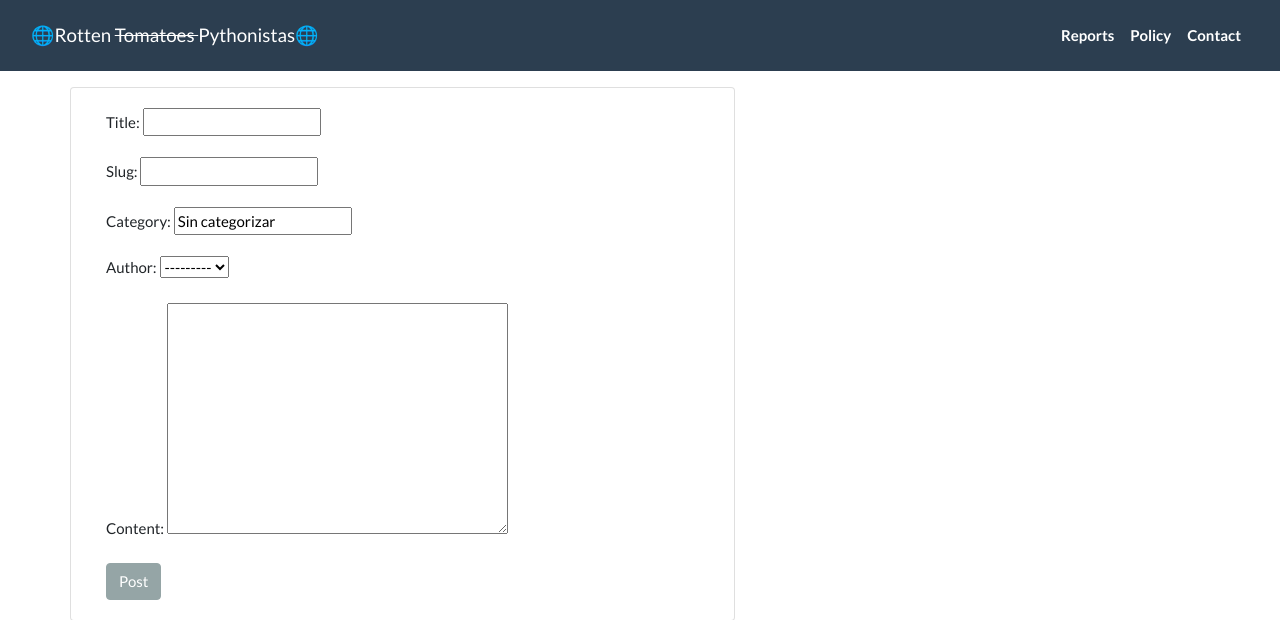
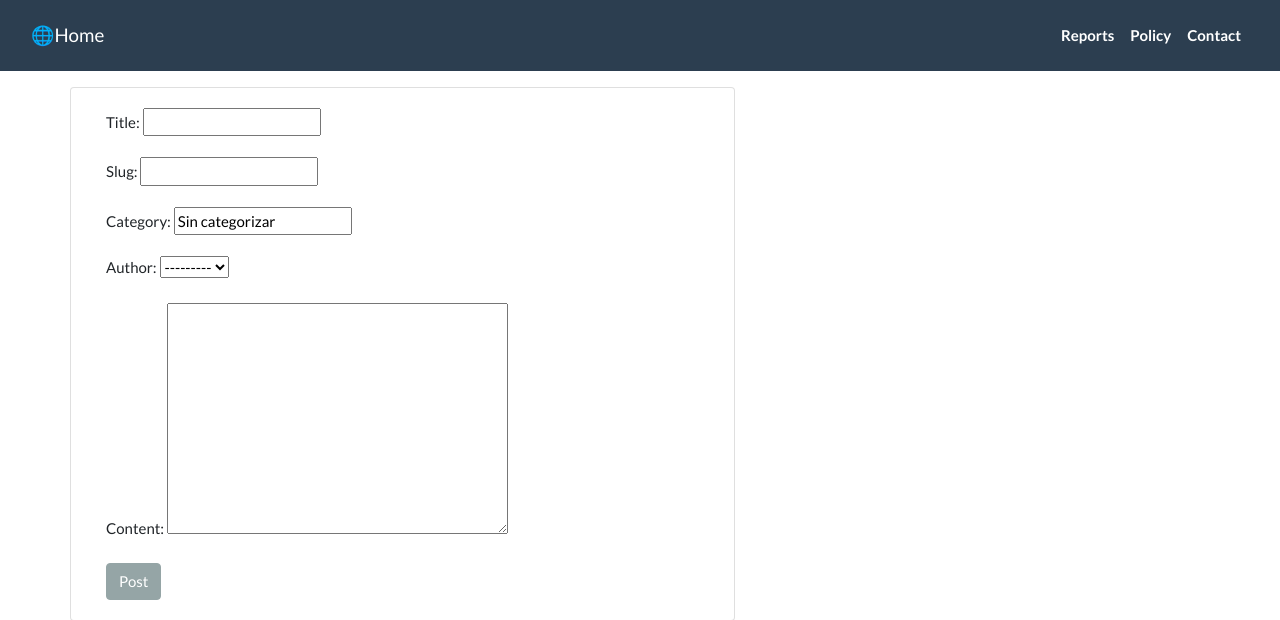
Before and after one commit to ailindgn/project-coder, a Django app: page /add_post/ in a window 1280 px wide. Shown: the top 620 px of the page. Run offline with Django 4.2, Linux system fonts and the light colour scheme; data comes from the database, SQL or seed files in the repository; both versions use the stored data as it was after the commit; some libraries are stand-ins or nearby versions.

Commit message:
primera entrega

```diff
--- a/App/templates/base.html
+++ b/App/templates/base.html
@@ -2,7 +2,7 @@
 <html>
 
 <head>
-  <title>My Blog App</title>
+  <title>Blog</title>
   <meta name="viewport" content="width=device-width, initial-scale=1" />
   <!-- Bootstrap cdn -->
   <!-- <link rel="stylesheet" href="https://stackpath.bootstrapcdn.com/bootswatch/4.5.2/journal/bootstrap.min.css"> -->
@@ -15,7 +15,7 @@
   <!-- Navigation -->
   <nav class="navbar navbar-expand-lg navbar-dark bg-primary" id="mainNav">
     <div class="container-fluid">
-      <a class="navbar-brand" href="{% url 'home' %}">🌐Rotten <del> Tomatoes </del>Pythonistas🌐</a>
+      <a class="navbar-brand" href="{% url 'home' %}">🌐Home</a>
       <div class="collapse navbar-collapse" id="navbarResponsive">
         <ul class="navbar-nav ml-auto">
           <li class="nav-item text-black">
```
Also changed, not shown: db.sqlite3.
